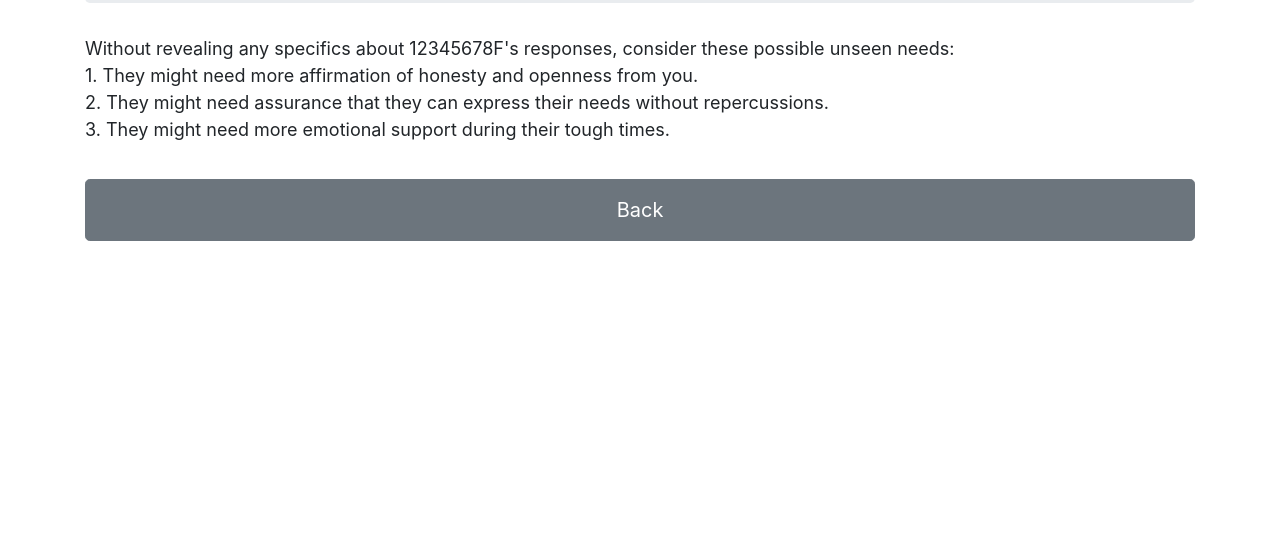
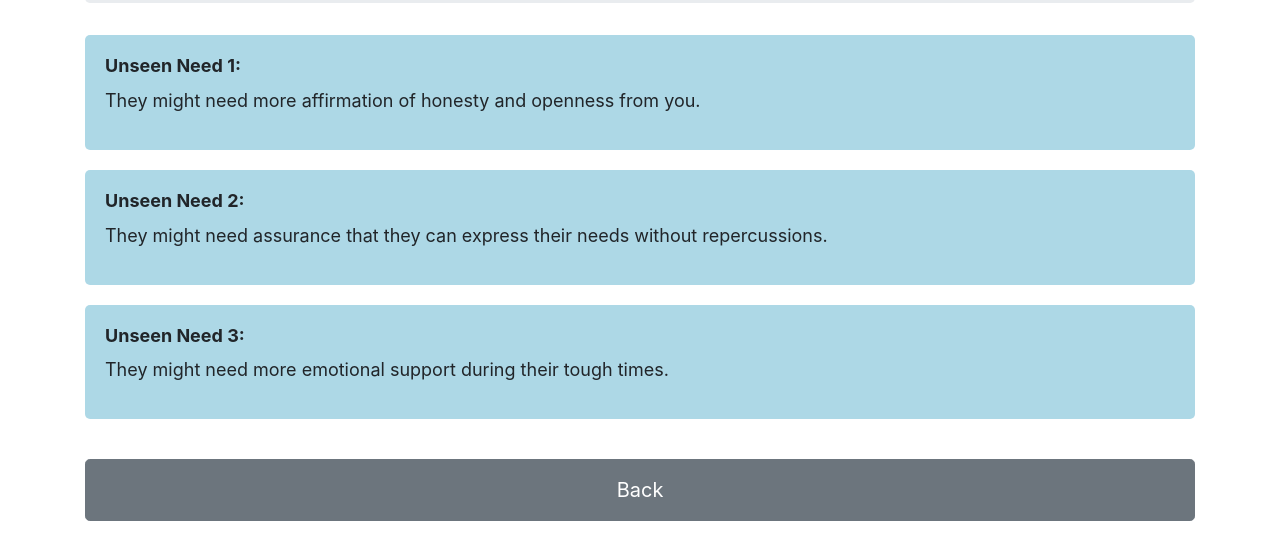
Before and after one commit to LoveGrow1/lg1, a plain HTML site: page 3.html in a window 1280 px wide. Shown: the part 171-730 px from the top of the page. Drawn offline with nearby package versions, Linux system fonts and the light colour scheme.

Commit message:
Update 3.html

```diff
--- a/3.html
+++ b/3.html
@@ -9,8 +9,21 @@
     font-size: 32px;
   }
 
-  p {
+  .info-box {
+    background-color: #ADD8E6;
+    border-radius: 5px;
+    padding: 20px;
+    margin-bottom: 20px;
+  }
+
+  .info-box h4 {
+    font-weight: bold;
     font-size: 18px;
+  }
+
+  .info-box p {
+    font-size: 18px;
+    margin-top: 10px;
   }
 
   .btn {
@@ -27,10 +40,18 @@
   </div>
   <div class="row">
     <div class="col-12">
-      <p>Without revealing any specifics about 12345678F's responses, consider these possible unseen needs:<br>
-1. They might need more affirmation of honesty and openness from you.<br>
-2. They might need assurance that they can express their needs without repercussions.<br>
-3. They might need more emotional support during their tough times.</p>
+      <div class="info-box">
+        <h4>Unseen Need 1:</h4>
+        <p>They might need more affirmation of honesty and openness from you.</p>
+      </div>
+      <div class="info-box">
+        <h4>Unseen Need 2:</h4>
+        <p>They might need assurance that they can express their needs without repercussions.</p>
+      </div>
+      <div class="info-box">
+        <h4>Unseen Need 3:</h4>
+        <p>They might need more emotional support during their tough times.</p>
+      </div>
     </div>
   </div>
   <a href="index.html" class="btn btn-secondary btn-lg btn-block">Back</a>
```
